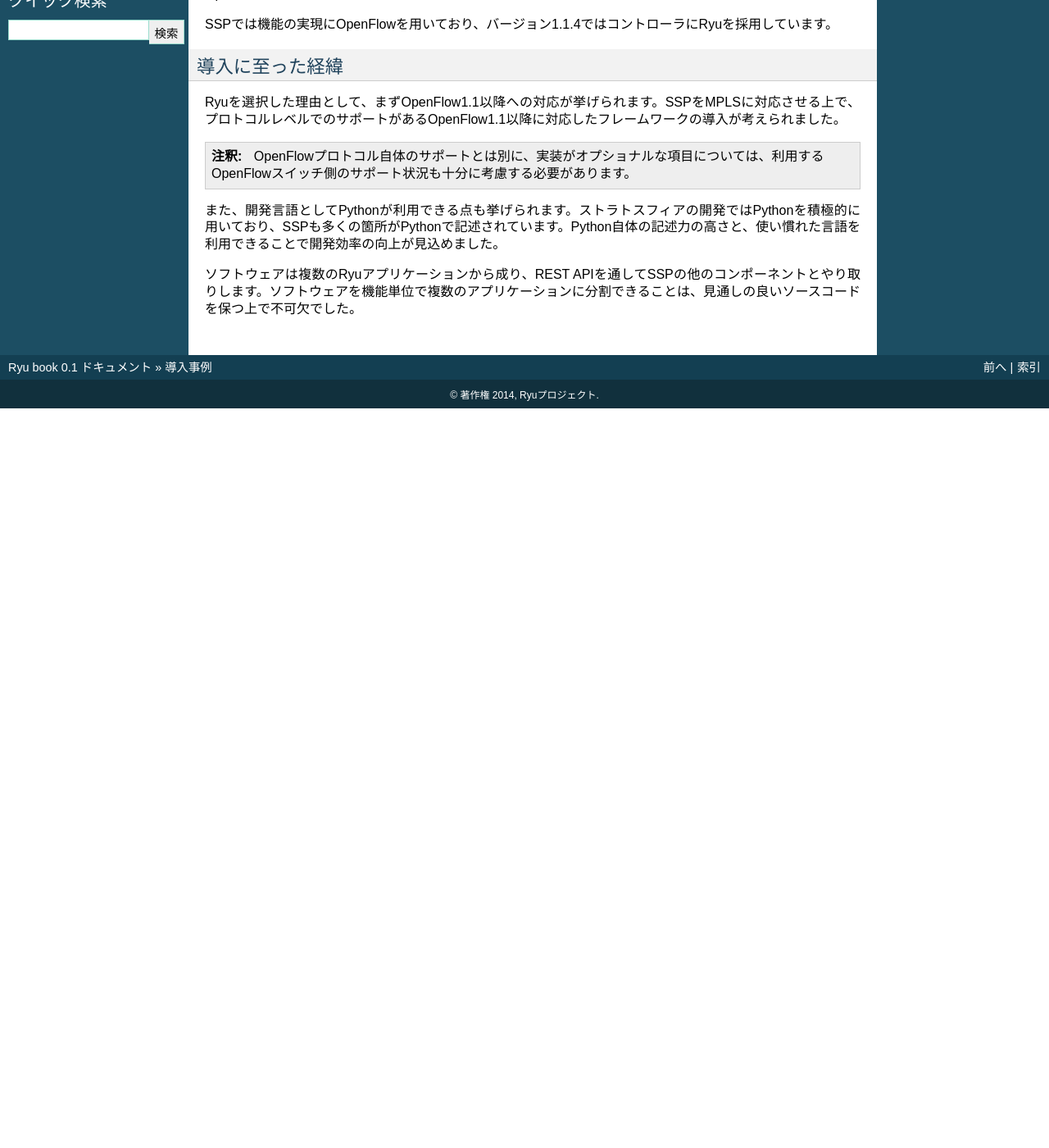
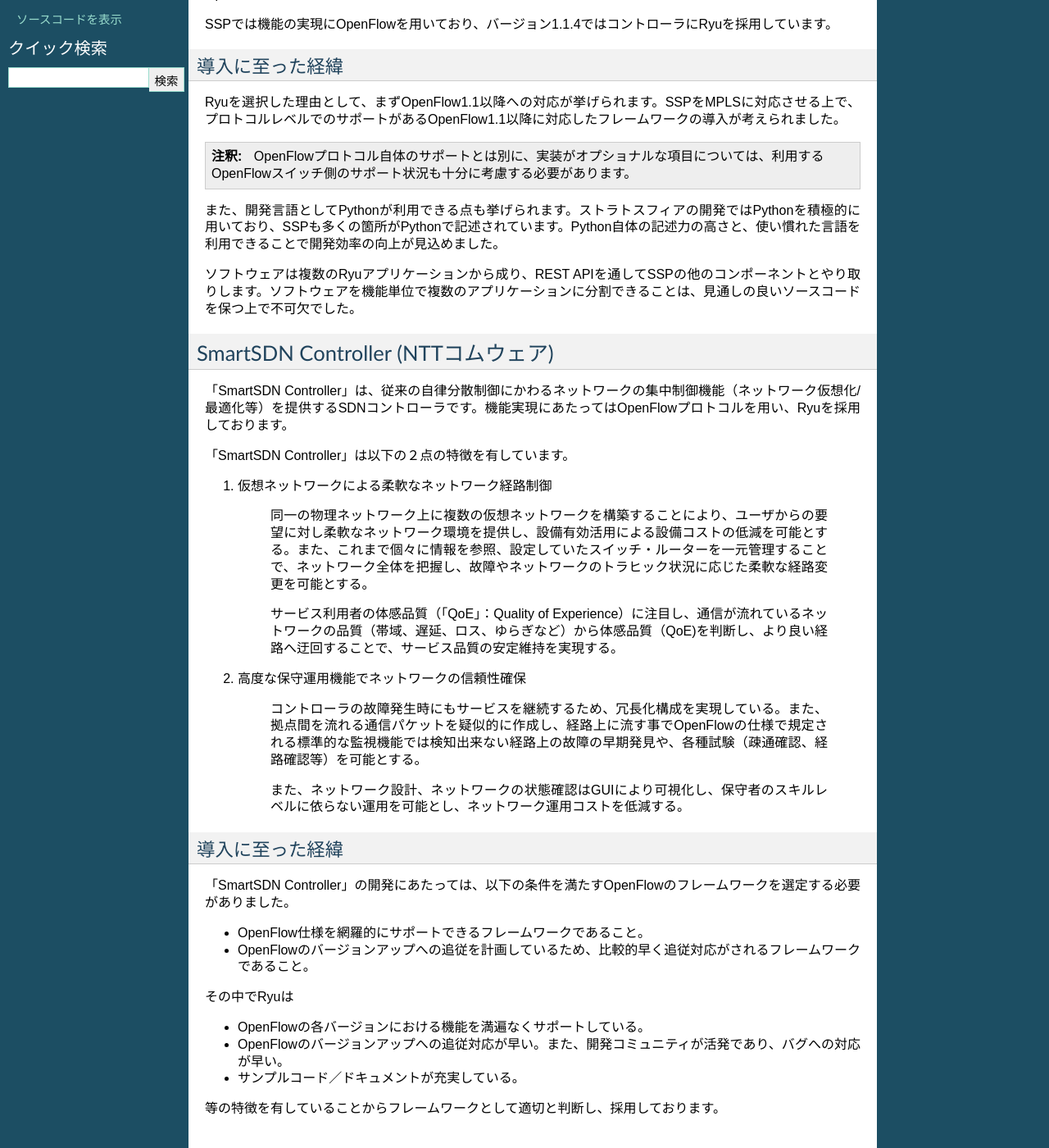
Before and after one commit to osrg/ryu-book, a Sphinx documentation site: the page built from ja/source/introduction_example.rst, in a window 1280 px wide and 1400 px high, scrolled down 337 px. Shown: the whole window at 82% size. Built offline with Sphinx 7.4.7, drawn with Linux system fonts in a browser that asks for light colours; before the commit the page ends 900 px from its top, so only the background shows below that; some of the changed text lies outside the part shown.

Commit message:
add introduction example(NTT-CW:SmartSDN Controller)

```diff
--- a/ja/source/introduction_example.rst
+++ b/ja/source/introduction_example.rst
@@ -45,3 +45,57 @@ Python自体の記述力の高さと、使い慣れた言語を利用できる
 REST APIを通してSSPの他のコンポーネントとやり取りします。
 ソフトウェアを機能単位で複数のアプリケーションに分割できることは、
 見通しの良いソースコードを保つ上で不可欠でした。
+
+
+
+SmartSDN Controller (NTTコムウェア)
+-----------------------------------
+
+「SmartSDN Controller」は、従来の自律分散制御にかわるネットワークの
+集中制御機能（ネットワーク仮想化/最適化等）を提供するSDNコントローラです。
+機能実現にあたってはOpenFlowプロトコルを用い、Ryuを採用しております。
+
+「SmartSDN Controller」は以下の２点の特徴を有しています。
+
+1. 仮想ネットワークによる柔軟なネットワーク経路制御
+
+    同一の物理ネットワーク上に複数の仮想ネットワークを構築することにより、
+    ユーザからの要望に対し柔軟なネットワーク環境を提供し、設備有効活用に
+    よる設備コストの低減を可能とする。また、これまで個々に情報を参照、設定
+    していたスイッチ・ルーターを一元管理することで、ネットワーク全体を把握し、
+    故障やネットワークのトラヒック状況に応じた柔軟な経路変更を可能とする。
+
+    サービス利用者の体感品質（「QoE」：Quality of Experience）に注目し、
+    通信が流れているネットワークの品質（帯域、遅延、ロス、ゆらぎなど）から
+    体感品質（QoE)を判断し、より良い経路へ迂回することで、サービス品質の
+    安定維持を実現する。
+
+2. 高度な保守運用機能でネットワークの信頼性確保
+
+    コントローラの故障発生時にもサービスを継続するため、冗長化構成を実現
+    している。また、拠点間を流れる通信パケットを疑似的に作成し、経路上に
+    流す事でOpenFlowの仕様で規定される標準的な監視機能では検知出来ない
+    経路上の故障の早期発見や、各種試験（疎通確認、経路確認等）を可能とする。
+
+    また、ネットワーク設計、ネットワークの状態確認はGUIにより可視化し、
+    保守者のスキルレベルに依らない運用を可能とし、ネットワーク運用コストを低減する。
+
+
+導入に至った経緯
+^^^^^^^^^^^^^^^^^^^^^^^^
+
+「SmartSDN Controller」の開発にあたっては、以下の条件を満たすOpenFlowの
+フレームワークを選定する必要がありました。
+
+* OpenFlow仕様を網羅的にサポートできるフレームワークであること。
+* OpenFlowのバージョンアップへの追従を計画しているため、
+  比較的早く追従対応がされるフレームワークであること。
+
+その中でRyuは
+
+* OpenFlowの各バージョンにおける機能を満遍なくサポートしている。
+* OpenFlowのバージョンアップへの追従対応が早い。また、開発コミュニティが
+  活発であり、バグへの対応が早い。
+* サンプルコード／ドキュメントが充実している。
+
+等の特徴を有していることからフレームワークとして適切と判断し、採用しております。
```
